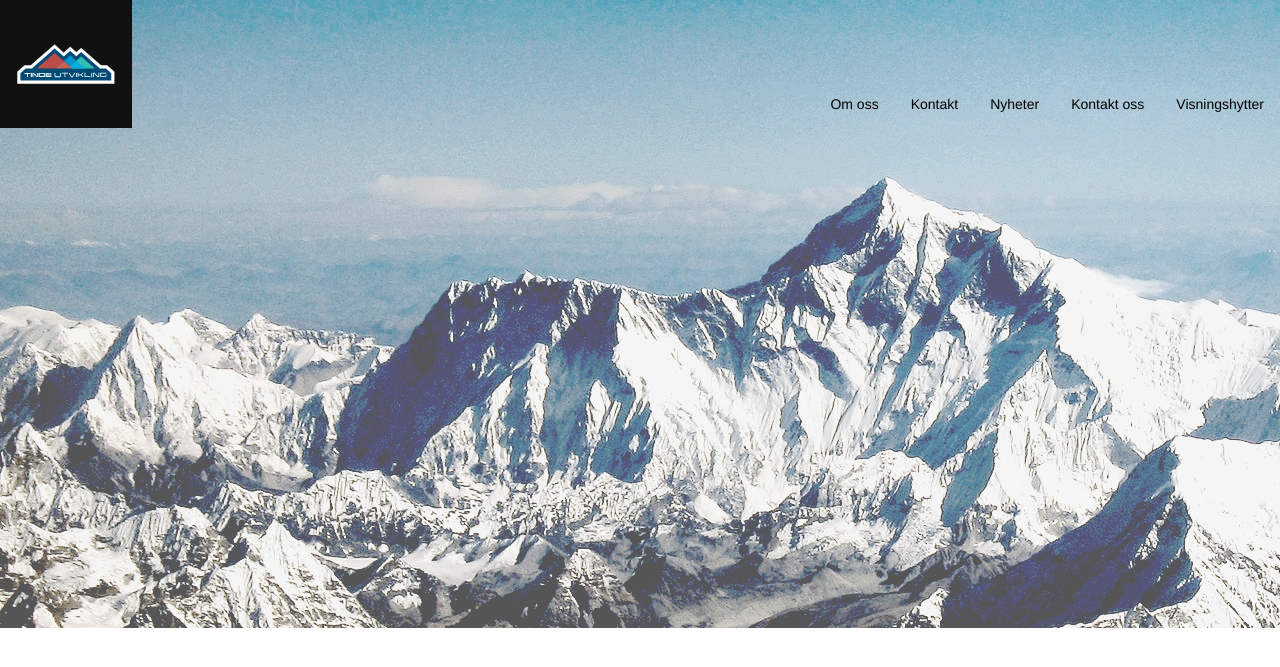
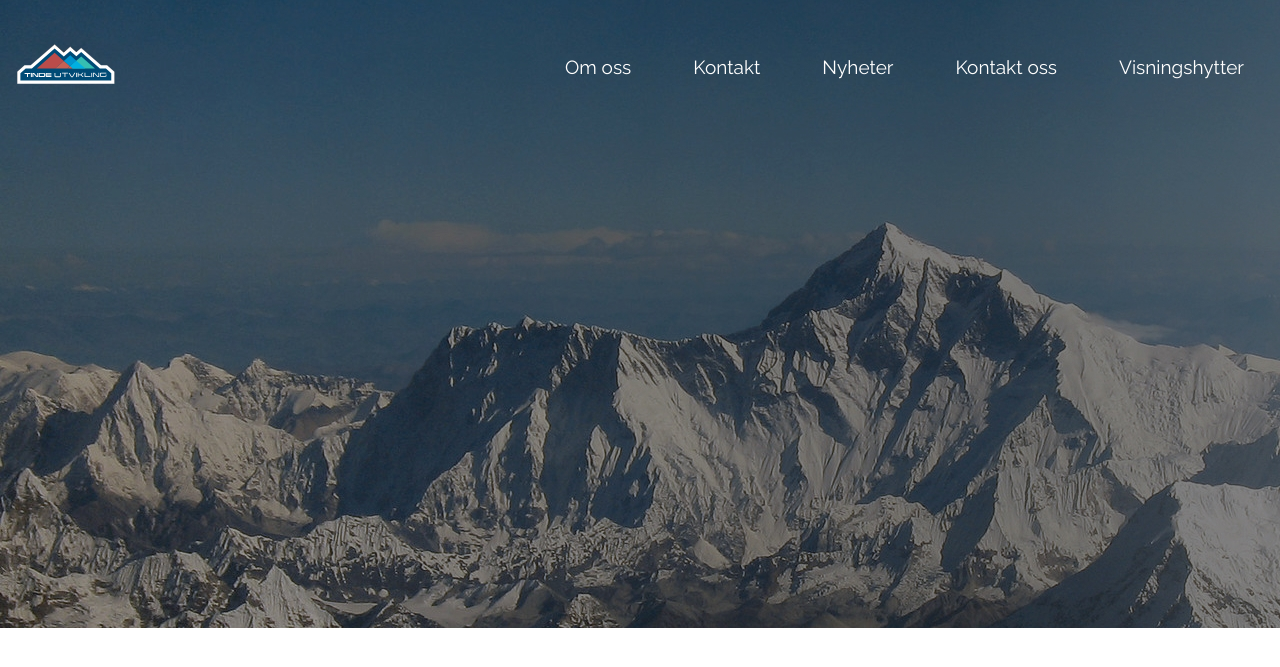
Before and after one commit to Universalben/VersaTechReal, a PHP site: page /Html/index.html in a window 1280 px wide. Shown: the top 667 px of the page. Run offline with PHP 8.4, Linux system fonts and the light colour scheme.

Commit message:
Added font, hover + focus ''li a'', reposition ''menuitem''

```diff
--- a/Html/index.html
+++ b/Html/index.html
@@ -2,6 +2,9 @@
 <html>
 <head>
   <title>Home</title>
+
+<!-- Navbar font -->
+<link href="https://fonts.googleapis.com/css?family=Raleway" rel="stylesheet">
 
 <!-- Latest compiled and minified CSS -->
 <link rel="stylesheet" href="https://maxcdn.bootstrapcdn.com/bootstrap/3.3.7/css/bootstrap.min.css" integrity="sha384-BVYiiSIFeK1dGmJRAkycuHAHRg32OmUcww7on3RYdg4Va+PmSTsz/K68vbdEjh4u" crossorigin="anonymous">
--- a/Style/Css/Main.css
+++ b/Style/Css/Main.css
@@ -1 +1 @@
-ul{list-style-type:none;text-decoration:none;margin:0;padding:0;overflow:hidden}li{float:left}li a{display:block;color:black;text-align:center;padding:14px 16px;text-decoration:none}li a:hover{background-color:#111}.logoimg{height:100px;width:100px}.menuitem{float:right;margin-top:80px}.search{width:auto;height:500px}.show{width:auto;margin-top:5px;height:400px}.show ul{list-style-type:none;margin:0;padding:0}.show li{float:none}.show button{height:50px;width:100px}.backgroundimg{background-image:url(../Pics/headerM2.jpg)}
+@import url("https://fonts.googleapis.com/css?family=Raleway");ul{list-style-type:none;text-decoration:none;margin:0;padding:0;overflow:hidden}li{float:left}li a{display:block;color:white;text-align:center;padding:14px 16px;text-decoration:none}li a:hover{color:white}li a:focus{color:white;outline:none}.logoimg{height:100px;width:100px}.menuitem{font-size:19px;font-family:'Raleway', sans-serif;float:right;margin-top:40px;margin-left:10px;margin-right:20px}.search{width:auto;height:500px}.show{width:auto;margin-top:5px;height:400px}.show ul{list-style-type:none;margin:0;padding:0}.show li{float:none}.show button{height:50px;width:100px}.backgroundimg{background-image:url(../Pics/headerM3.jpg)}
--- a/Style/Sass/Main.scss
+++ b/Style/Sass/Main.scss
@@ -3,14 +3,16 @@
 Description: Css
 Version: 0.0.1
 */
+
+/*Imported font*/
+@import url('https://fonts.googleapis.com/css?family=Raleway');
+
 ul {
     list-style-type: none;
     text-decoration:none;
     margin: 0;
     padding: 0;
     overflow: hidden;
-
-
 }
 
 li {
@@ -19,7 +21,7 @@
 
 li a {
     display: block;
-    color: black;
+    color: white;
     text-align: center;
     padding: 14px 16px;
     text-decoration: none;
@@ -27,7 +29,12 @@
 
 /* Change the link color to #111 (black) on hover */
 li a:hover {
-    background-color: #111;
+    color: white;
+}
+
+li a:focus {
+    color:white;
+    outline: none;
 }
 
 .logoimg{
@@ -35,8 +42,12 @@
     width:100px;
 }
 .menuitem {
-    float:right;
-    margin-top:80px;
+    font-size: 19px;
+    font-family: 'Raleway', sans-serif;
+    float: right;
+    margin-top: 40px;
+    margin-left: 10px;
+    margin-right: 20px;
 }
 .search{
     width:auto;
@@ -71,7 +82,7 @@
 }
 .backgroundimg {
 
-    background-image: url(../Pics/headerM2.jpg);
+    background-image: url(../Pics/headerM3.jpg);
 // opacity:0.5;
 // Skift opacity på bakgrunnsbilde ELLER finn en måte hvor child element ikke affekter parent element.
 
```
Also changed, not shown: Style/Pics/HeaderMountain.jpg (deleted), Style/Pics/headerM.jpg (deleted), Style/Pics/headerM3.jpg (added).
